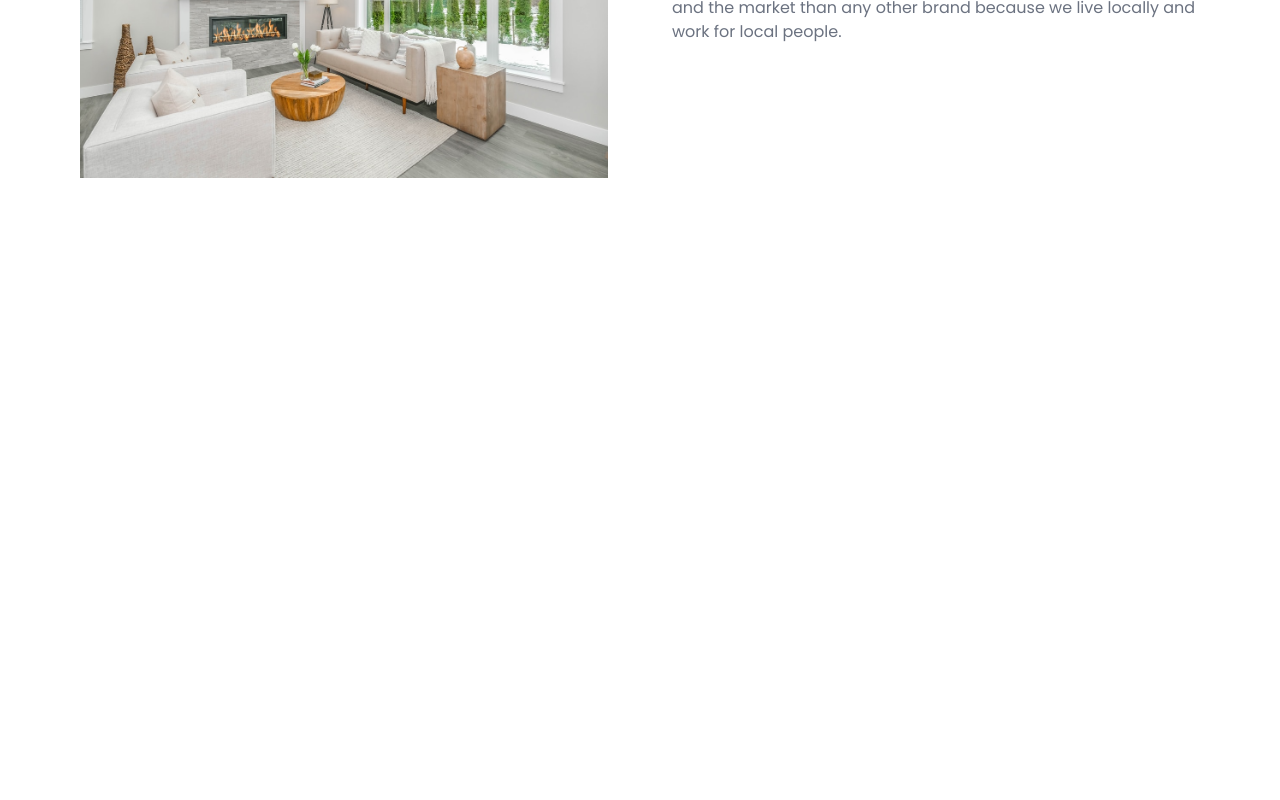
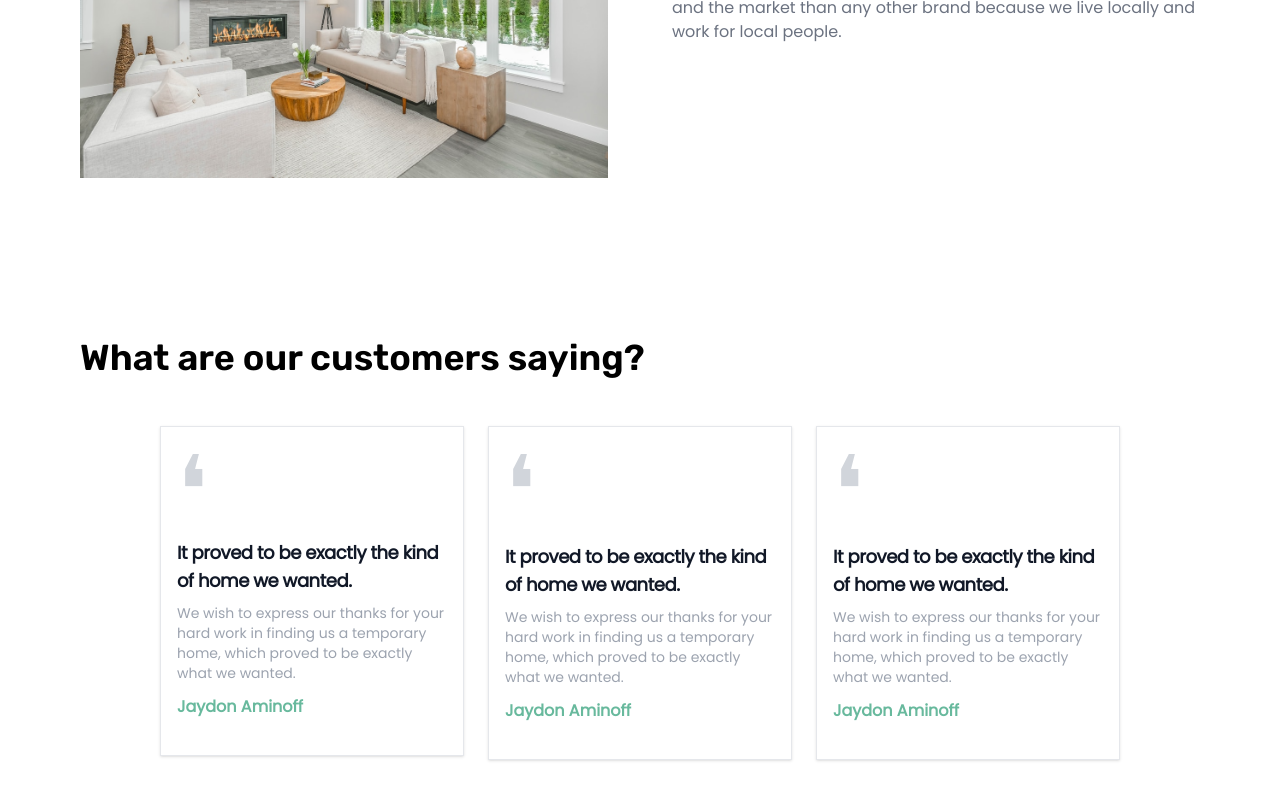
Before and after one commit to sarahdavies186/real-estate-website, a Next.js app: page / in a window 1280 px wide. Shown: the part 2661-3461 px from the top of the page. Before the commit the page ends 2919 px from the top, so only its background shows below. Built offline with nearby package versions, Linux system fonts and the light colour scheme.

Commit message:
added testimonials section

```diff
--- /dev/null
+++ b/components/Testimonials.js
@@ -0,0 +1,64 @@
+export default function Testimonials() {
+  return (
+    <div className="md:pt-10 pl-20 pr-20 pb-40 font-poppins-regular container">
+      <div className="pb-10">
+        <h2 className="font-rubik-semibold text-3xl xl:text-4xl pt-10 pb-2">
+          What are our customers saying?
+        </h2>
+      </div>
+      <div className="flex flex-col md:flex-row md:justify-center gap-6 font-poppins-regular lg:px-20">
+        <div className="h-1/4 p-4 bg-white border border-gray-200 shadow">
+          <p className="font-poppins-regular text-gray-300 text-8xl">❛</p>
+          <div>
+            <a href="#">
+              <h5 className="mb-2 text-lg font-bold tracking-tight text-gray-900">
+                It proved to be exactly the kind of home we wanted.
+              </h5>
+            </a>
+            <p className="mb-3 text-sm text-gray-400">
+              We wish to express our thanks for your hard work in finding us a
+              temporary home, which proved to be exactly what we wanted.
+            </p>
+            <p className="mb-5 text-md text-lgreen font-poppins-regular font-bold">
+              Jaydon Aminoff
+            </p>
+          </div>
+        </div>
+        <div className="h-1/4 p-4 bg-white border border-gray-200 shadow">
+          <p className="font-poppins-regular text-gray-300 text-8xl">❛</p>
+          <div className="pt-1">
+            <a href="#">
+              <h5 className="mb-2 text-lg font-bold tracking-tight text-gray-900">
+                It proved to be exactly the kind of home we wanted.
+              </h5>
+            </a>
+            <p className="mb-3 text-sm text-gray-400">
+              We wish to express our thanks for your hard work in finding us a
+              temporary home, which proved to be exactly what we wanted.
+            </p>
+            <p className="mb-5 text-md text-lgreen font-poppins-regular font-bold">
+              Jaydon Aminoff
+            </p>
+          </div>
+        </div>
+        <div className="h-1/4 p-4 bg-white border border-gray-200 shadow">
+          <p className="font-poppins-regular text-gray-300 text-8xl">❛</p>
+          <div className="pt-1">
+            <a href="#">
+              <h5 className="mb-2 text-lg font-bold tracking-tight text-gray-900">
+                It proved to be exactly the kind of home we wanted.
+              </h5>
+            </a>
+            <p className="mb-3 text-sm text-gray-400">
+              We wish to express our thanks for your hard work in finding us a
+              temporary home, which proved to be exactly what we wanted.
+            </p>
+            <p className="mb-5 text-md text-lgreen font-poppins-regular font-bold">
+              Jaydon Aminoff
+            </p>
+          </div>
+        </div>
+      </div>
+    </div>
+  );
+}
--- a/pages/index.js
+++ b/pages/index.js
@@ -4,7 +4,7 @@ import Navbar from "../components/Navbar";
 import Properties from "../components/Properties";
 import Services from "../components/Services";
 import About from "../components/About";
-import { Container } from "postcss";
+import Testimonials from "../components/Testimonials";
 
 export default function Home() {
   return (
@@ -19,6 +19,7 @@ export default function Home() {
         <Properties />
         <Services />
         <About />
+        <Testimonials />
       </main>
     </div>
   );
```
